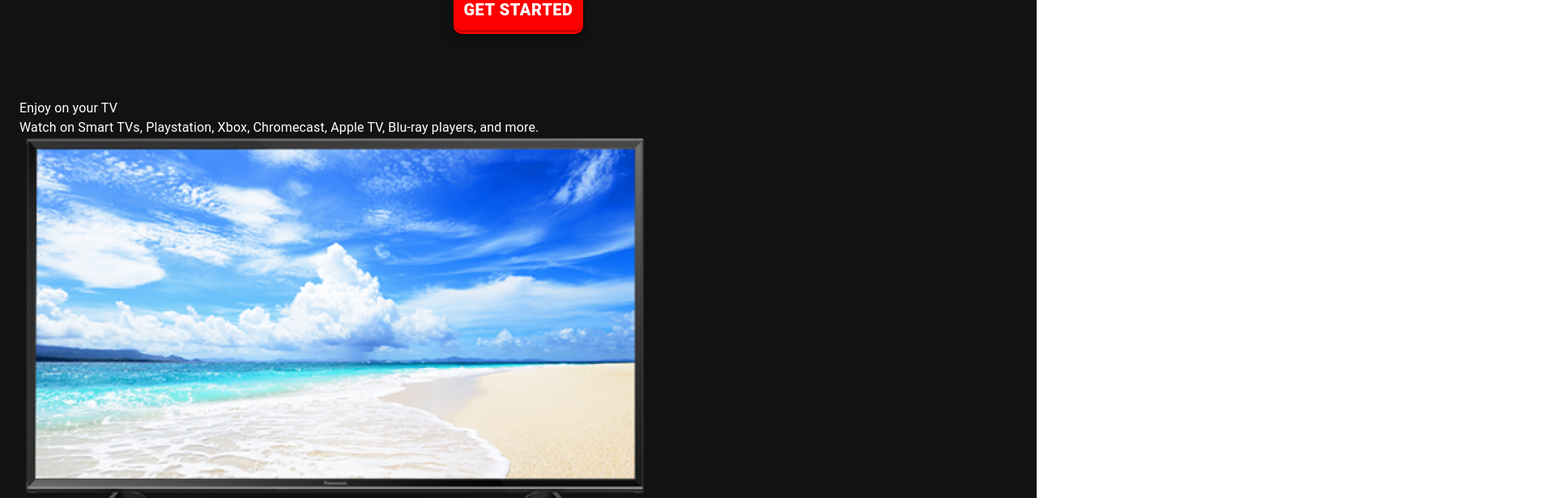
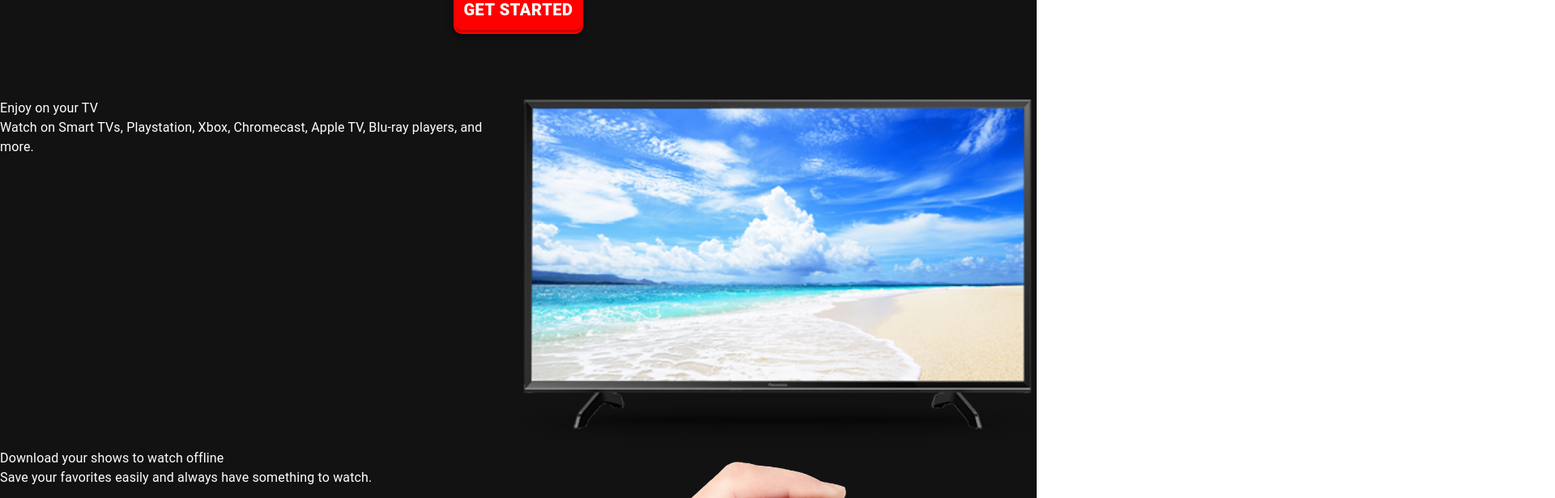
Before and after one commit to LamPhuocSang-Nguyen/MovieTheaterProject, a React (Create React App) app: page / in a window 1280 px wide. Shown: the part 580-1196 px from the top of the page at 81% size, 1920 px wide, since content can reach past the window. Built offline with nearby package versions, Linux system fonts and the light colour scheme.

Commit message:
updatemaxWidth

```diff
--- a/src/components/footer/Footer.js
+++ b/src/components/footer/Footer.js
@@ -14,7 +14,7 @@ const Item = styled(Paper)(({ theme }) => ({
 
 export default function Footer() {
   return (
-    <Container maxWidth="xl" disableGutters colorc="rgb(18, 18, 18)">
+    <Container maxWidth="xxl" disableGutters color="rgb(18, 18, 18)">
       <Grid container spacing={1} sx={{backgroundColor:"rgb(18, 18, 18)"}}>
         <Grid item xs={12}  sm={12} md={6} lg={3} xl={3} sx={{borderRight:"2px solid white"}}>
           <Item>
--- a/src/components/media/Media.js
+++ b/src/components/media/Media.js
@@ -1,48 +1,62 @@
-import { Container, Typography } from '@mui/material';
-import Grid from '@mui/material/Grid';
+import { Container, Typography } from "@mui/material";
+import Grid from "@mui/material/Grid";
 import React from "react";
-import { styled } from '@mui/material/styles';
-import Paper from '@mui/material/Paper';
-import Box from '@mui/material/Box';
+import { styled } from "@mui/material/styles";
+import Paper from "@mui/material/Paper";
+import Box from "@mui/material/Box";
 import AOS from "aos";
 import "aos/dist/aos.css";
-import { useEffect } from 'react';
+import { useEffect } from "react";
 
 const Item = styled(Paper)(({ theme }) => ({
-    backgroundColor: '#fff',
+  backgroundColor: "#fff",
   ...theme.typography.body2,
   padding: theme.spacing(1),
-    textAlign: 'center',
+  textAlign: "center",
   color: theme.palette.text.secondary,
-    ...theme.applyStyles('dark', {
-      backgroundColor: '#1A2027',
+  ...theme.applyStyles("dark", {
+    backgroundColor: "#1A2027",
   }),
 }));
 
-export default function Media(props){
+export default function Media(props) {
   useEffect(() => {
-        AOS.init();
+    AOS.init({duration:1000});
     AOS.refresh();
   }, []);
+
   const heading = props.heading;
   const content = props.content;
   const right = props.right;
   const image = props.image;
   const youtobeId = props.youtobeId;
 
-    return(
-        <Container maxWidth="xl">
+  return (
+    <Box sx={{ flexGrow: 1 }}>
       <Grid container>
-                <Grid Item data-aos={right ? "fade-right": "fade-left"}>
-                    <Typography sx={{color:"white"}}>{heading}</Typography>
-                    <Typography sx={{color:"white"}}>{content}</Typography>
+        <Grid
+          Item
+          data-aos="fade-right"
+          xs={12}
+          sm={6}
+          md={6}
+          lg={6}
+          xl={6}
+        >
+          <Typography sx={{ color: "white" }}>{heading}</Typography>
+          <Typography sx={{ color: "white" }}>{content}</Typography>
         </Grid>
-                <Grid Item data-aos="fade-right">
-                    <Box component="img"
-                    src={image}>
-                    </Box>
+        <Grid Item data-aos="fade-left" xs={12} sm={6} md={6} lg={6} xl={6}>
+          <Box
+            component="img"
+            src={image}
+            style={{
+              width: "100%",
+              height: "100%",
+            }}
+          ></Box>
         </Grid>
       </Grid>
-        </Container>
-    )
+    </Box>
+  );
 }
--- a/src/pages/LandingPage/LandingPage.js
+++ b/src/pages/LandingPage/LandingPage.js
@@ -6,7 +6,7 @@ import Media from "../../components/media/Media";
 
 export default function LandingPage(){
     return(
-        <Container maxWidth="xl" disableGutters sx={{backgroundColor:"rgb(18, 18, 18)"}}>
+        <Container maxWidth="xxl" disableGutters sx={{backgroundColor:"rgb(18, 18, 18)"}}>
             <Box sx={{padding:{xs:4, sm:8, md:8, lg:10}, color:"white", display:"flex", alignItems:"center", flexDirection:"column"}}>
                 <Typography textAlign="center" gutterBottom mb={6} sx={{ fontWeight: 900, fontSize : {xs: "30px", sm: "45px", md:"53px", lg: "60px"}}} variant='h2'>Unlimited anime movies, shows and more</Typography>
                 <Typography textAlign="center" gutterBottom mb={6} sx={{ fontWeight: 400, fontSize : {xs: "25px", sm: "30px", md:"43px", lg: "50px"} }} variant='h3'>Watch anywhere. Cancel anytime</Typography>
```
Lines whose indentation alone changed are shown as unchanged.
